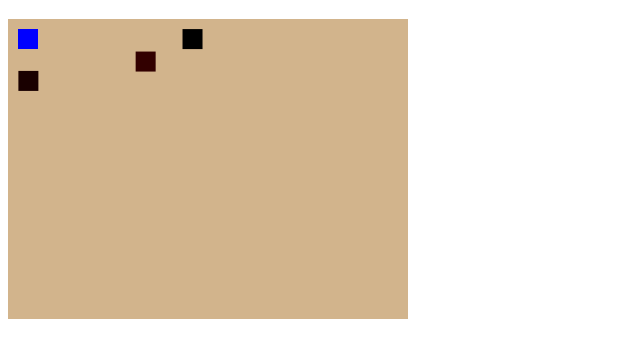
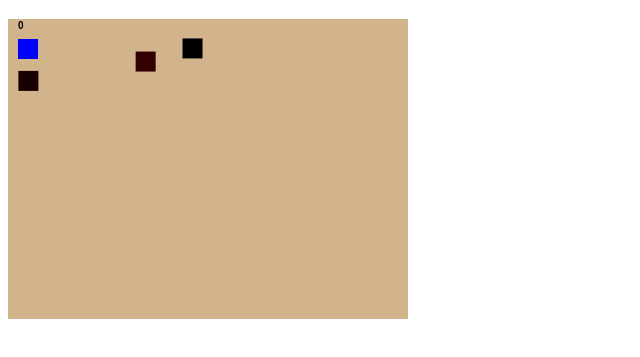
Before and after one commit to alexsmaroco/dcc138-alexsmaroco, a plain HTML site: page aulas/semana03/index.html in a window 1280 px wide. Shown: the part 61-418 px from the top of the page, without its empty margins (0-640 px from the left). Drawn offline with Linux system fonts and the light colour scheme.

Commit message:
Adiciona condição de parada ao movimento por teclas

```diff
--- a/aulas/semana03/Sprite.js
+++ b/aulas/semana03/Sprite.js
@@ -47,7 +47,7 @@ Sprite.prototype.colidiuCom = function(alvo) {
 
 Sprite.prototype.controlePorTeclas = function(opcoes) {
     if(opcoes.teclas.esquerda) { this.vx = -50; }
-    if(opcoes.teclas.direita) { this.vx = 50; }
+    else if(opcoes.teclas.direita) { this.vx = 50; } else { this.vx = 0; }
     if(opcoes.teclas.cima) { this.vy = -50; }
-    if(opcoes.teclas.baixo) { this.vy = 50; }
+    else if(opcoes.teclas.baixo) { this.vy = 50; } else { this.vy = 0; }
 }
--- a/aulas/semana03/index.html
+++ b/aulas/semana03/index.html
@@ -24,10 +24,11 @@
             baixo: 0
         }
 
-        var pc = new Sprite({x:10,y:10});
+        var pc = new Sprite({x:10,y:20});
 
         var npc = [];
         var NNPC = 3;
+        cont = 0;
 
         for (var i = 0; i < NNPC; i++) {
             npc[i] = new Sprite({
@@ -42,6 +43,9 @@
 
             ctx.fillStyle = "tan";
             ctx.fillRect(0,0,canvas.width, canvas.height);
+            ctx.fillStyle = "black";
+            ctx.font = "bold 10px Arial";
+            ctx.fillText(cont, 10, 10);
 
             pc.controlePorTeclas({teclas: teclas});
             pc.mover(dt);
@@ -56,6 +60,7 @@
             for (var i = 0; i < npc.length; i++) {
                 npc[i].desenhar(ctx);
                 if(pc.colidiuCom(npc[i])){
+                    cont++;
                     npc[i].x = Math.random()*canvas.width;
                     npc[i].y = Math.random()*canvas.height;
                 }
```
